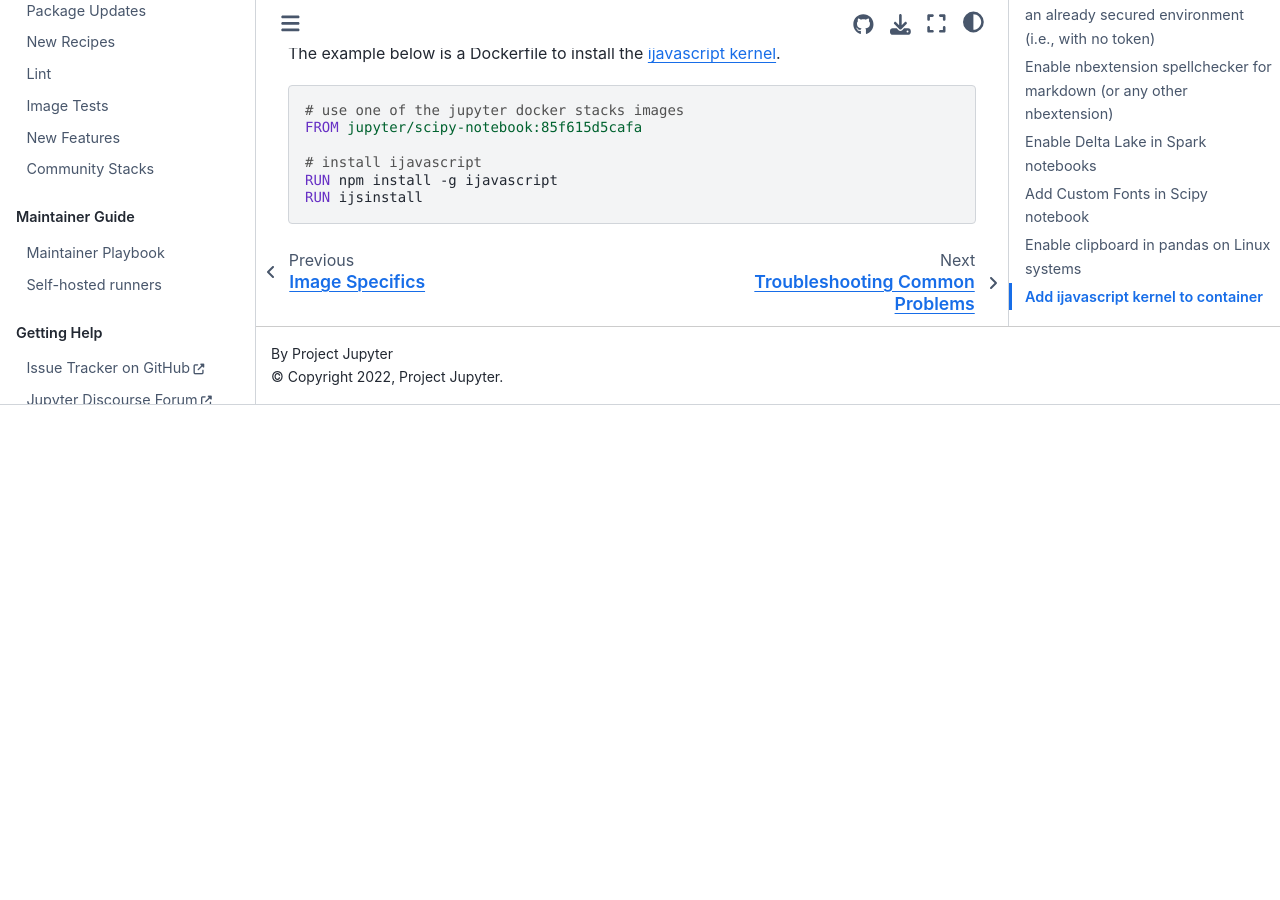
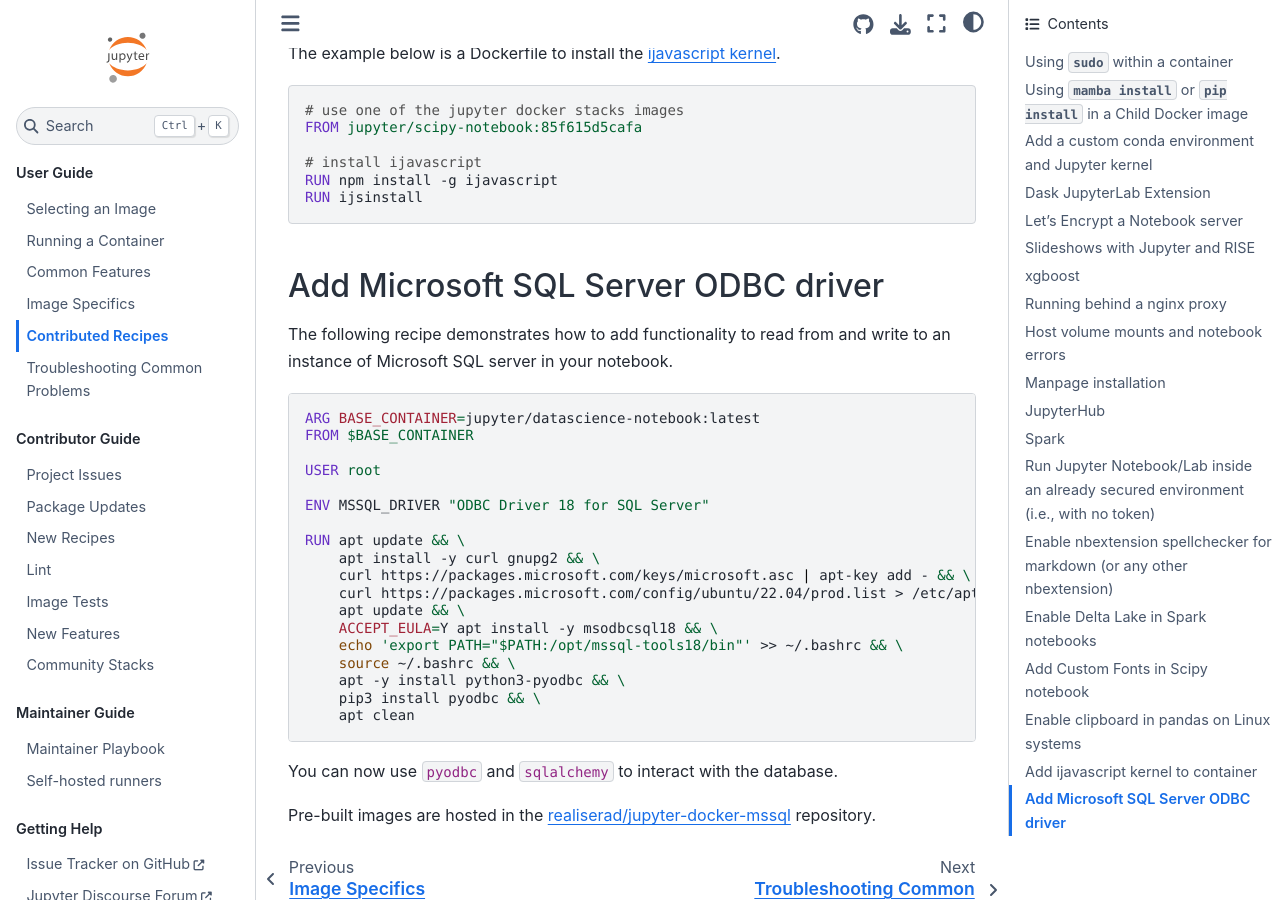
Before and after one commit to jupyter/docker-stacks, a Sphinx documentation site: the page built from docs/using/recipes.md, in a window 1280 px wide and 900 px high, scrolled down 12425 px. Built offline with Sphinx 7.4.7 and the Sphinx Book theme 1.1.4, drawn with Linux system fonts in a browser that asks for light colours; before the commit the page ends 12830 px from its top, so only the background shows below that.

Commit message:
Recipe for Microsoft SQL Server
Dockerfile with Microsoft SQL Server ODBC driver and pyodbc.

````diff
--- a/docs/using/recipes.md
+++ b/docs/using/recipes.md
@@ -581,3 +581,32 @@
 RUN npm install -g ijavascript
 RUN ijsinstall
 ```
+
+## Add Microsoft SQL Server ODBC driver
+
+The following recipe demonstrates how to add functionality to read from and write to an instance of Microsoft SQL server in your notebook.
+
+```dockerfile
+ARG BASE_CONTAINER=jupyter/datascience-notebook:latest
+FROM $BASE_CONTAINER
+
+USER root
+
+ENV MSSQL_DRIVER "ODBC Driver 18 for SQL Server"
+
+RUN apt update && \
+    apt install -y curl gnupg2 && \
+    curl https://packages.microsoft.com/keys/microsoft.asc | apt-key add - && \
+    curl https://packages.microsoft.com/config/ubuntu/22.04/prod.list > /etc/apt/sources.list.d/mssql-release.list && \
+    apt update && \
+    ACCEPT_EULA=Y apt install -y msodbcsql18 && \
+    echo 'export PATH="$PATH:/opt/mssql-tools18/bin"' >> ~/.bashrc && \
+    source ~/.bashrc && \
+    apt -y install python3-pyodbc && \
+    pip3 install pyodbc && \
+    apt clean
+```
+
+You can now use ``pyodbc`` and ``sqlalchemy`` to interact with the database.
+
+Pre-built images are hosted in the [realiserad/jupyter-docker-mssql](https://github.com/Realiserad/jupyter-docker-mssql) repository.
````
